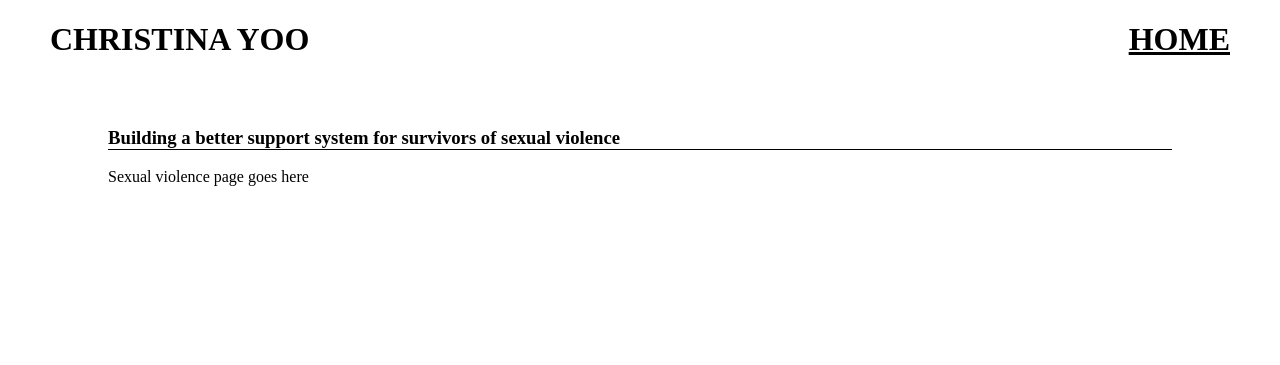
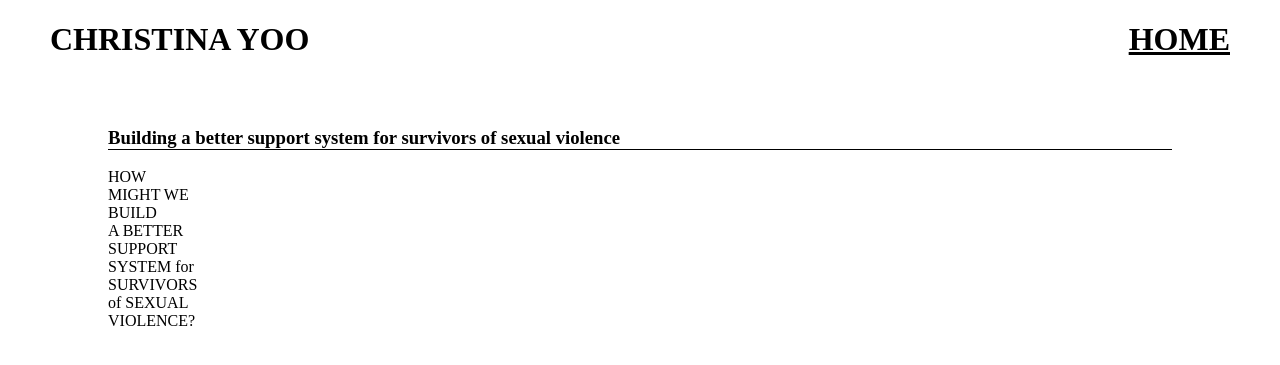
Before and after one commit to apclemens/christina, a Jekyll site: the page built from _artwork/building-a-better-support-system-for-survivors-of-sexual-violence.html, in a window 1280 px wide. Shown: the top 365 px of the page. Built offline with Jekyll 4.4.1, drawn with Linux system fonts in a browser that asks for light colours.

Commit message:
Update building-a-better-support-system-for-survivors-of-sexual-violence.html

```diff
--- a/_artwork/building-a-better-support-system-for-survivors-of-sexual-violence.html
+++ b/_artwork/building-a-better-support-system-for-survivors-of-sexual-violence.html
@@ -6,4 +6,12 @@ front_image: front/placeholder.png
 enter_from: bottom
 ---
 
-Sexual violence page goes here
+HOW<br>
+MIGHT WE<br>
+BUILD<br>
+A BETTER<br>
+SUPPORT<br>
+SYSTEM for<br>
+SURVIVORS<br>
+of SEXUAL<br>
+VIOLENCE?
```
